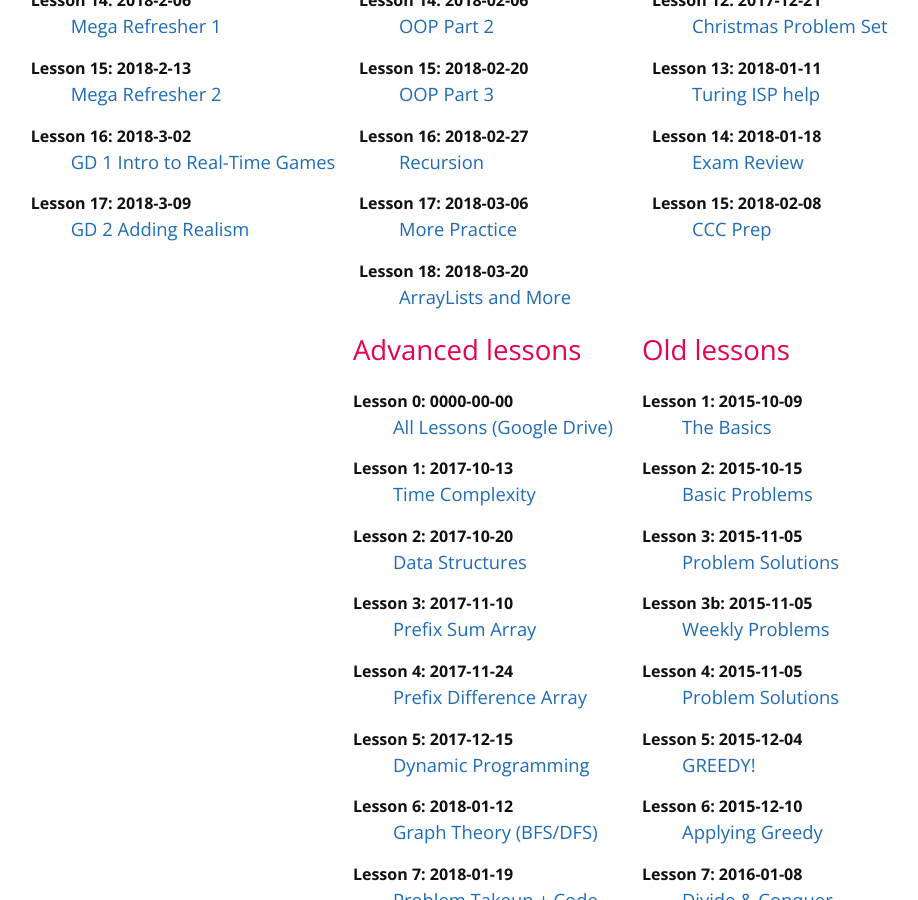
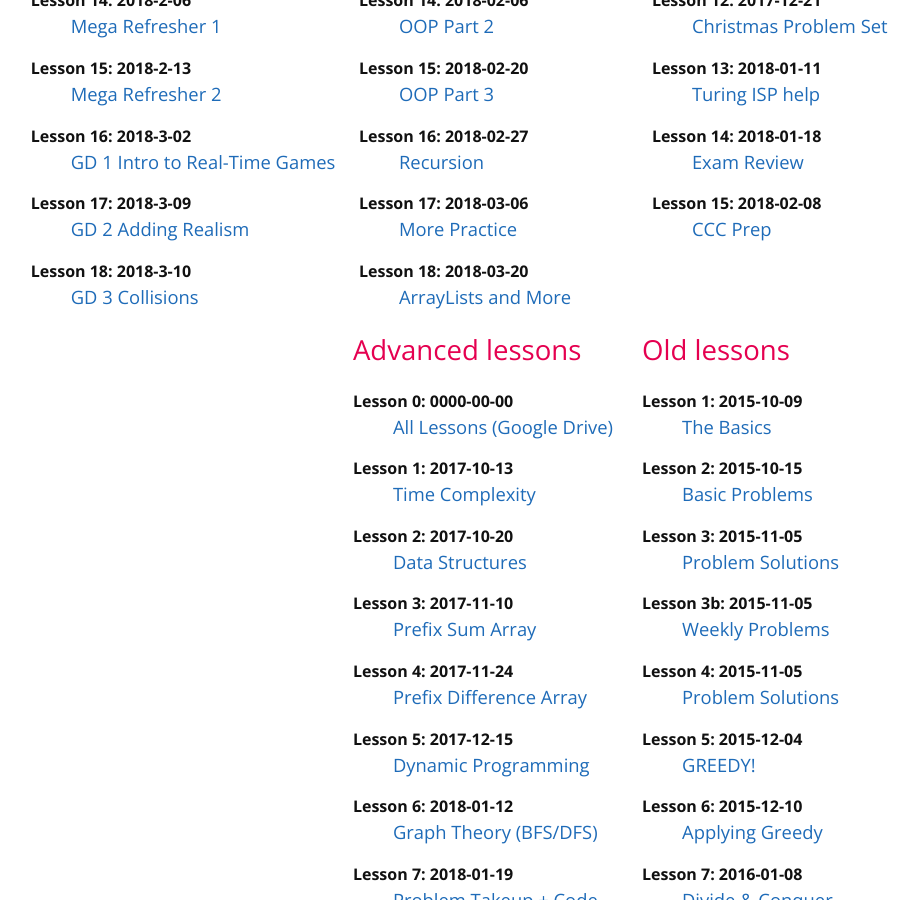
Before and after one commit to mcpt/mcpt.github.io, a Jekyll site: the page built from cpt.md, in a window 1280 px wide and 900 px high, scrolled down 1490 px. Shown: the whole window, without its empty margins (44-962 px from the left). Built offline with Jekyll 4.4.1, drawn with Linux system fonts in a browser that asks for light colours.

Commit message:
Update junior-lessons.yml

```diff
--- a/_data/junior-lessons.yml
+++ b/_data/junior-lessons.yml
@@ -88,3 +88,8 @@
   date: 2018-3-09
   id: 17
   url: https://drive.google.com/drive/folders/10exi5xBX5b9teyTrz1KaQQaWVLtPA59k
+
+- title: GD 3 Collisions
+  date: 2018-3-10
+  id: 18
+  url: https://drive.google.com/drive/folders/1_sKCCP8T-FjDt56GeBzQ4Vvkl_nCCiVI
```
